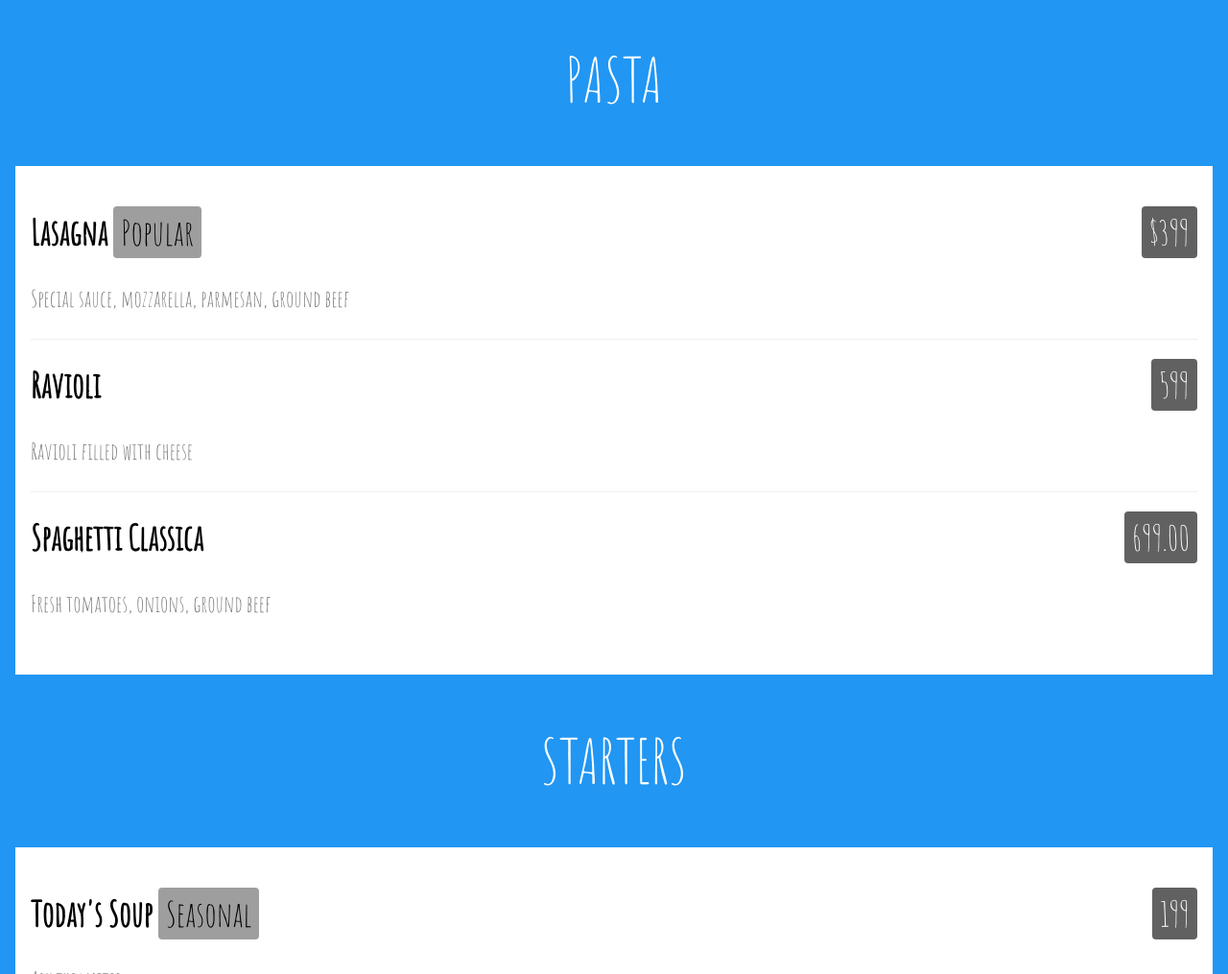
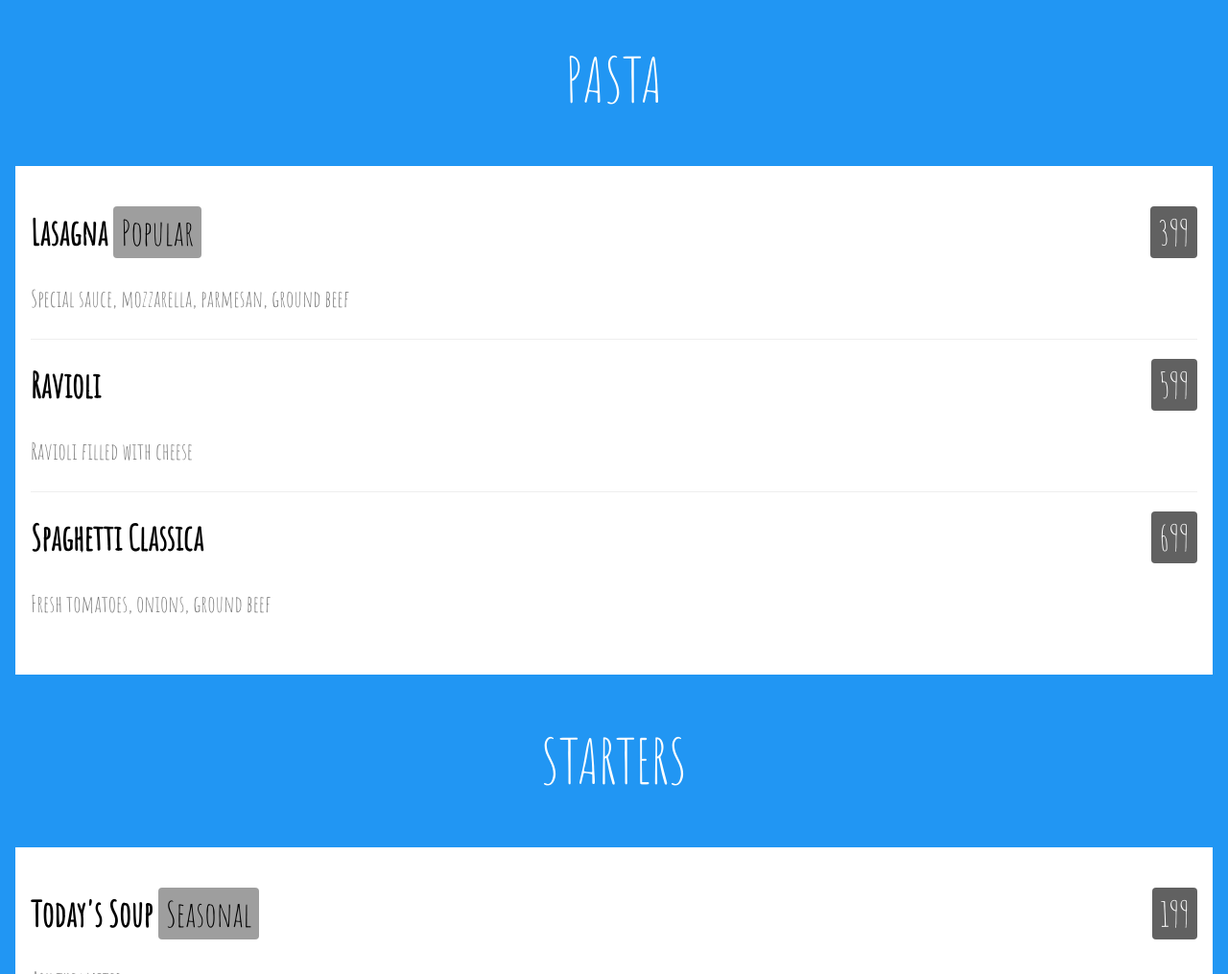
Before and after one commit to Vinay123Dagar/Cafe_Web, a plain HTML site: page EAT.html in a window 1280 px wide. Shown: the part 1219-2234 px from the top of the page at 96% size. Drawn offline with nearby package versions, Linux system fonts and the light colour scheme.

Commit message:
Update EAT.html

```diff
--- a/EAT.html
+++ b/EAT.html
@@ -46,13 +46,13 @@ body,h1,h2 {font-family: "Amatic SC", Garamond-serif}
       <h1 id="pasta" class="w3-center w3-jumbo w3-padding-32">PASTA</h1>
       <div class="w3-container w3-white w3-padding-32">
       <h1><b>Lasagna</b> <span class="w3-tag w3-grey w3-round">Popular</span>
-      <span class="w3-right w3-tag w3-dark-grey w3-round">$399</span></h1>
+      <span class="w3-right w3-tag w3-dark-grey w3-round">399</span></h1>
       <p class="w3-text-grey">Special sauce, mozzarella, parmesan, ground beef</p>
       <hr>
       <h1><b>Ravioli</b> <span class="w3-right w3-tag w3-dark-grey w3-round">599</span></h1>
       <p class="w3-text-grey">Ravioli filled with cheese</p>
       <hr>
-      <h1><b>Spaghetti Classica</b> <span class="w3-right w3-tag w3-dark-grey w3-round">699.00</span></h1>
+      <h1><b>Spaghetti Classica</b> <span class="w3-right w3-tag w3-dark-grey w3-round">699</span></h1>
       <p class="w3-text-grey">Fresh tomatoes, onions, ground beef</p>
       </div>
       <h1 id="starters" class="w3-center w3-jumbo w3-padding-32">STARTERS</h1>
```
